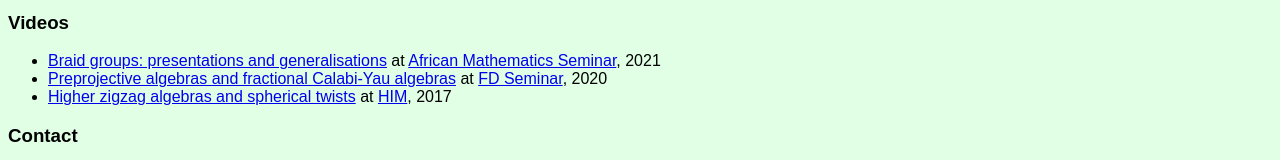
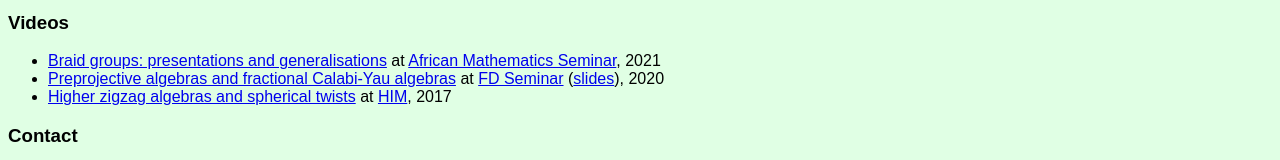
Before and after one commit to joseph-grant/joseph-grant.github.io, a plain HTML site: page index.html in a window 1280 px wide. Shown: the part 633-793 px from the top of the page. Drawn offline with Linux system fonts and the light colour scheme.

Commit message:
added link to slides from FDSeminar talk

```diff
--- a/index.html
+++ b/index.html
@@ -83,7 +83,7 @@ DOI: <a href="http://dx.doi.org/10.1112/plms/pds043">10.1112/plms/pds043</a></li
 
 <p></p><ul>
 </li><li><a href="https://www.youtube.com/watch?v=ZWPsZQgZ4y0">Braid groups: presentations and generalisations</a> at <a href="https://sites.google.com/view/africa-math-seminar/home">African Mathematics Seminar</a>, 2021
-</li><li><a href="https://www.youtube.com/watch?v=LLs_MIT36b8">Preprojective algebras and fractional Calabi-Yau algebras</a> at <a href="https://www.fd-seminar.xyz/talks/2020-10-15/">FD Seminar</a>, 2020
+</li><li><a href="https://www.youtube.com/watch?v=LLs_MIT36b8">Preprojective algebras and fractional Calabi-Yau algebras</a> at <a href="https://www.fd-seminar.xyz/talks/2020-10-15/">FD Seminar</a> (<a href="https://www.fd-seminar.xyz/pdf/talks/2020-10-15.pdf">slides</a>), 2020
 </li><li><a href="https://www.youtube.com/watch?v=RW9qB_sGSic">Higher zigzag algebras and spherical twists</a> at <a href="https://www.him.uni-bonn.de/programs/past-programs/past-junior-trimester-programs/representation-theory-2017/workshop-categorification-representation-theory-and-symplectic-geometry/">HIM</a>, 2017
 
 </li></ul><p></p>
```
Also changed, not shown: 1 other file.
